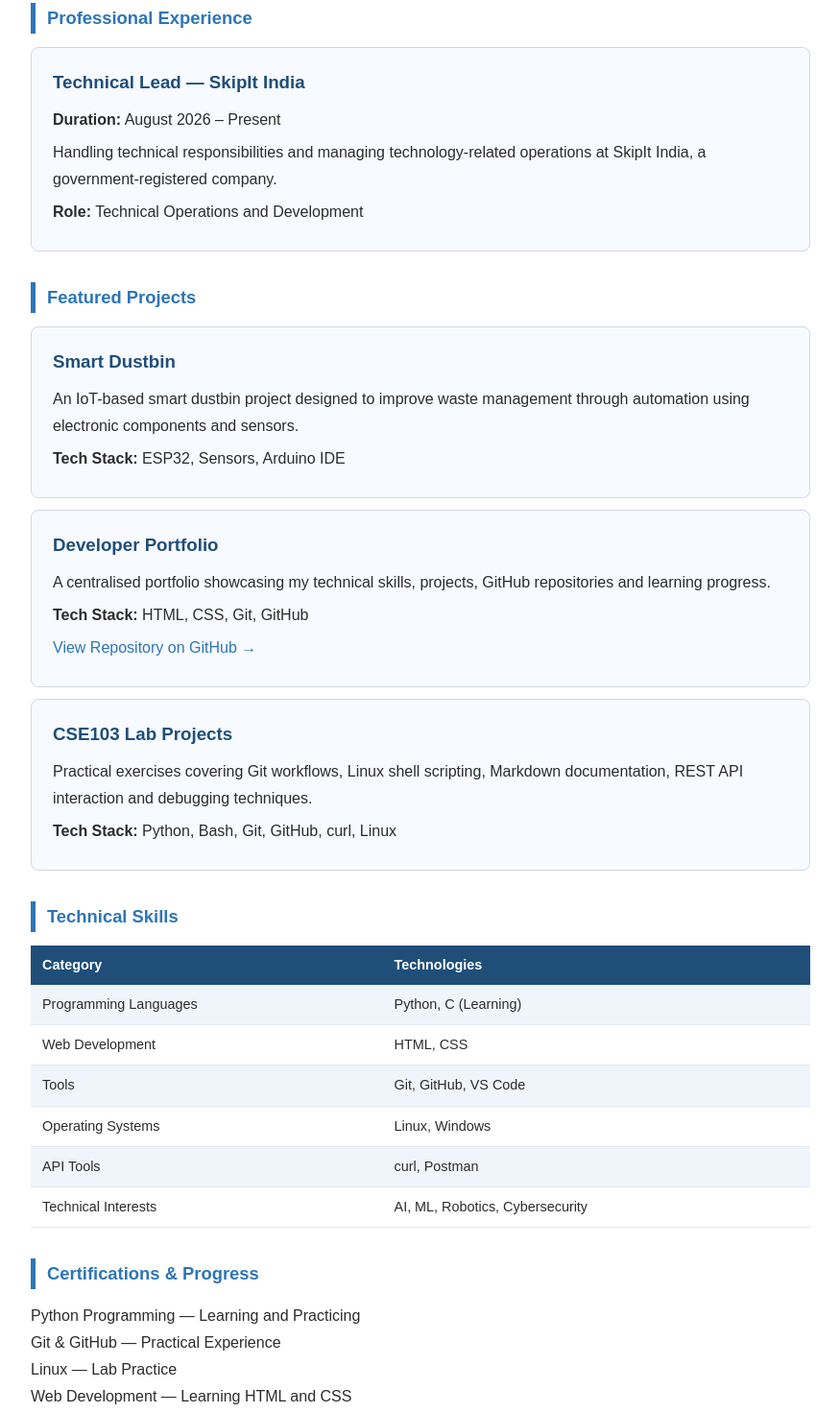
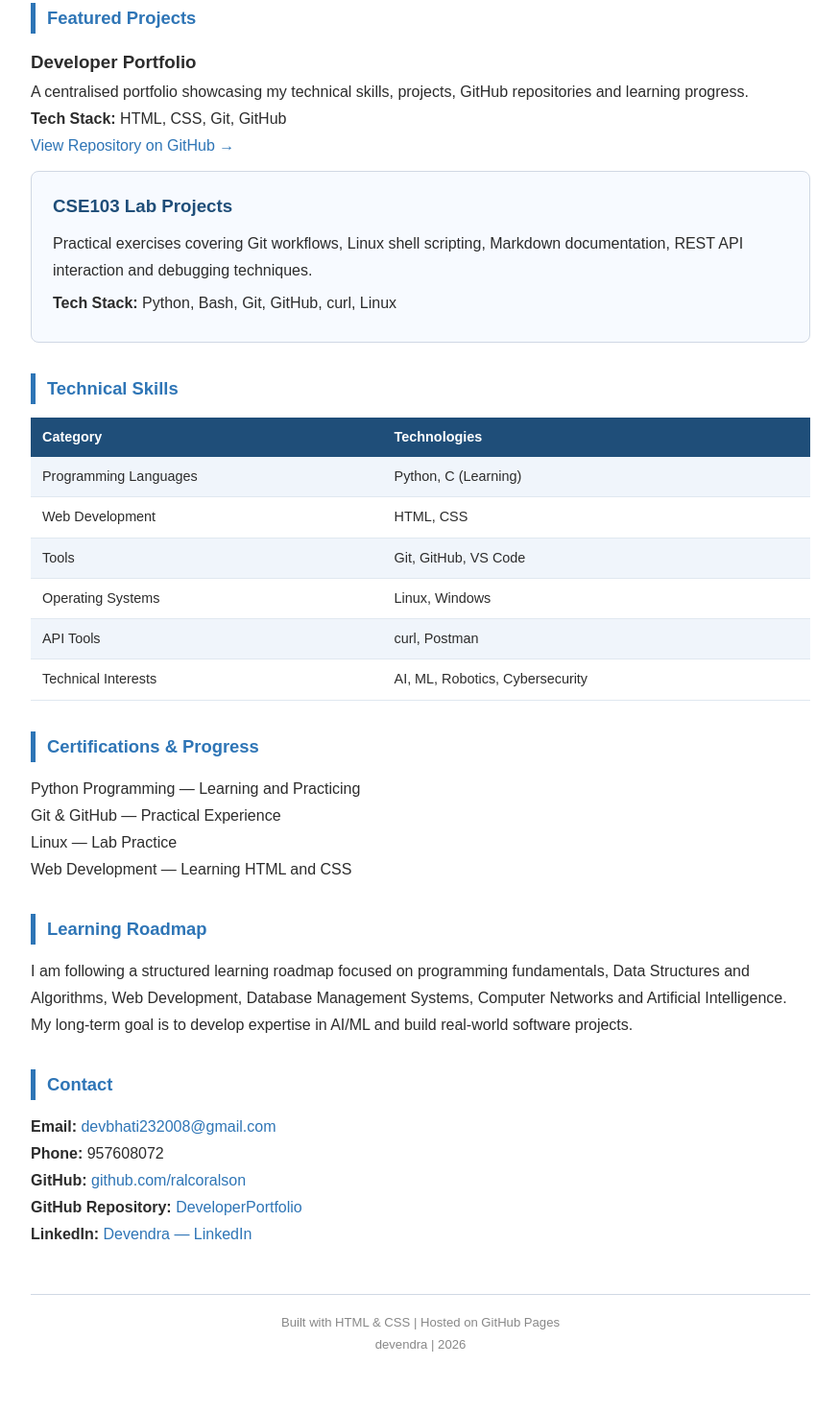
Before and after one commit to devbhati232008-rgb/DeveloperPortfolio, a plain HTML site: page index.html in a window 1280 px wide. Shown: the part 436-1908 px from the top of the page at 96% size, without its empty margins (202-1077 px from the left). Drawn offline with Linux system fonts and the light colour scheme.

Commit message:
Update index.html

```diff
--- a/index.html
+++ b/index.html
@@ -6,7 +6,7 @@
     <meta charset="UTF-8">
     <meta name="viewport" content="width=device-width, initial-scale=1.0">
 
-    <title>Ashish Vats | Developer Portfolio</title>
+    <title>Devendra | Developer Portfolio</title>
 
     <style>
         * {
@@ -143,7 +143,7 @@
 
     <header>
 
-        <h1>Hi, I am Ashish Vats</h1>
+        <h1>Hi, I am devendra</h1>
 
         <p>
             B.Tech Computer Science Engineering Student |
@@ -183,56 +183,17 @@
     </p>
 
 
-    <!-- PROFESSIONAL EXPERIENCE -->
 
-    <h2>Professional Experience</h2>
-
-    <div class="card">
-
-        <h3>Technical Lead — SkipIt India</h3>
-
-        <p>
-            <strong>Duration:</strong>
-            August 2026 – Present
-        </p>
-
-        <p>
-            Handling technical responsibilities and managing
-            technology-related operations at SkipIt India,
-            a government-registered company.
-        </p>
-
-        <p>
-            <strong>Role:</strong>
-            Technical Operations and Development
-        </p>
-
-    </div>
 
 
     <!-- PROJECTS -->
 
     <h2>Featured Projects</h2>
 
-    <div class="card">
-
-        <h3>Smart Dustbin</h3>
-
-        <p>
-            An IoT-based smart dustbin project designed to
-            improve waste management through automation
-            using electronic components and sensors.
-        </p>
-
-        <p>
-            <strong>Tech Stack:</strong>
-            ESP32, Sensors, Arduino IDE
-        </p>
-
-    </div>
 
 
-    <div class="card">
+
+
 
         <h3>Developer Portfolio</h3>
 
@@ -248,7 +209,7 @@
         </p>
 
         <p>
-            <a href="https://github.com/ralcoralson/DeveloperPortfolioFinal"
+            <a href="https://github.com/devbhati232008-rgb/DeveloperPortfolio"
                target="_blank">
                 View Repository on GitHub →
             </a>
@@ -361,8 +322,8 @@
 
     <p>
         <strong>Email:</strong>
-        <a href="mailto:vatsaashish2009@gmail.com">
-            vatsaashish2009@gmail.com
+        <a href="mailto:devbhati232008@gmail.com">
+            devbhati232008@gmail.com
         </a>
     </p>
 
@@ -373,7 +334,7 @@
 
     <p>
         <strong>GitHub:</strong>
-        <a href="https://github.com/ralcoralson"
+        <a href="https://github.com/devbhati232008-rgb"
            target="_blank">
             github.com/ralcoralson
         </a>
@@ -381,17 +342,17 @@
 
     <p>
         <strong>GitHub Repository:</strong>
-        <a href="https://github.com/ralcoralson/DeveloperPortfolioFinal"
+        <a href="https://github.com/devbhati232008-rgb/DeveloperPortfolio"
            target="_blank">
-            DeveloperPortfolioFinal
+            DeveloperPortfolio
         </a>
     </p>
 
     <p>
         <strong>LinkedIn:</strong>
-        <a href="https://www.linkedin.com/in/ashish-vats-b1ab3224b/"
+        <a href="www.linkedin.com/in/devendra-bhati-464a13425"
            target="_blank">
-            Ashish Vats — LinkedIn
+            Devendra — LinkedIn
         </a>
     </p>
 
@@ -404,7 +365,7 @@
 
         <br>
 
-        Ashish Vats | 2026
+        devendra | 2026
 
     </footer>
 
```
